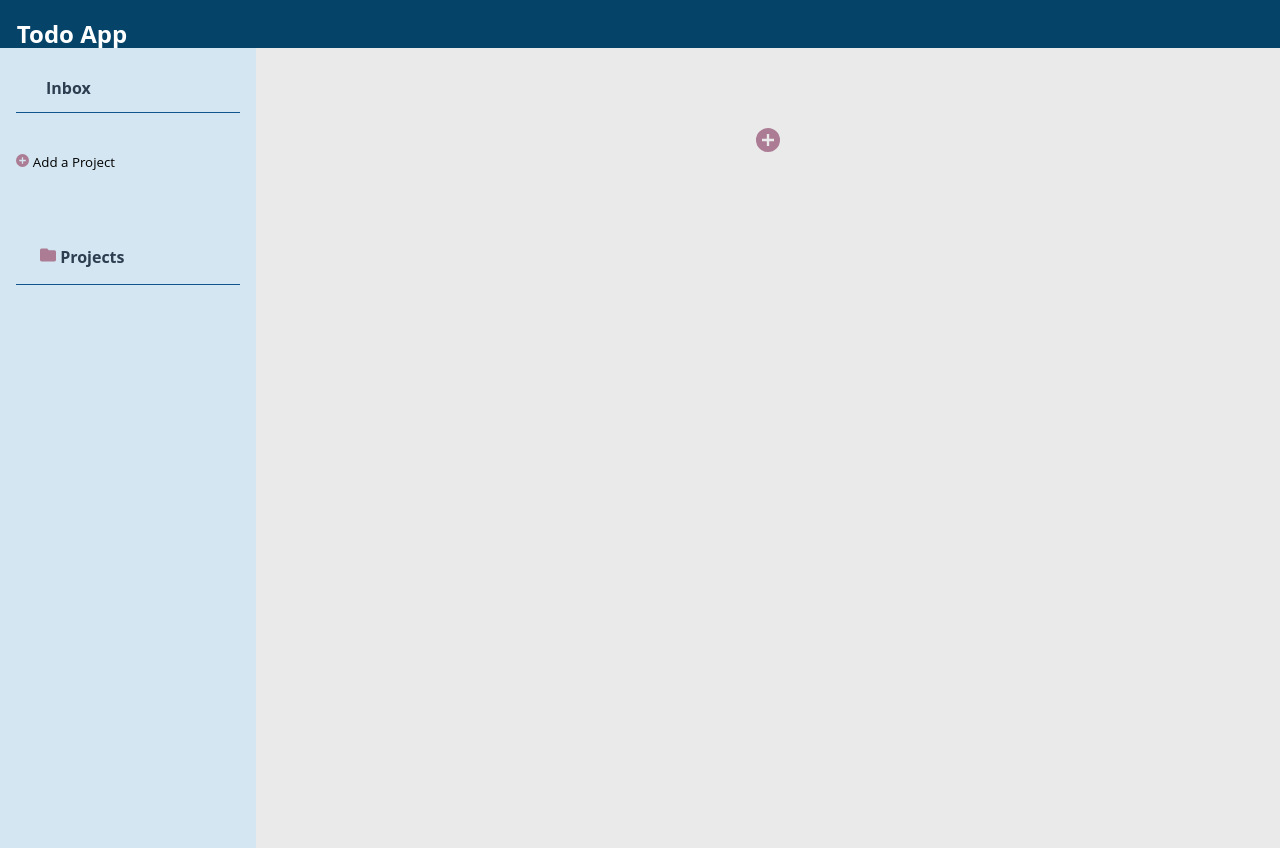
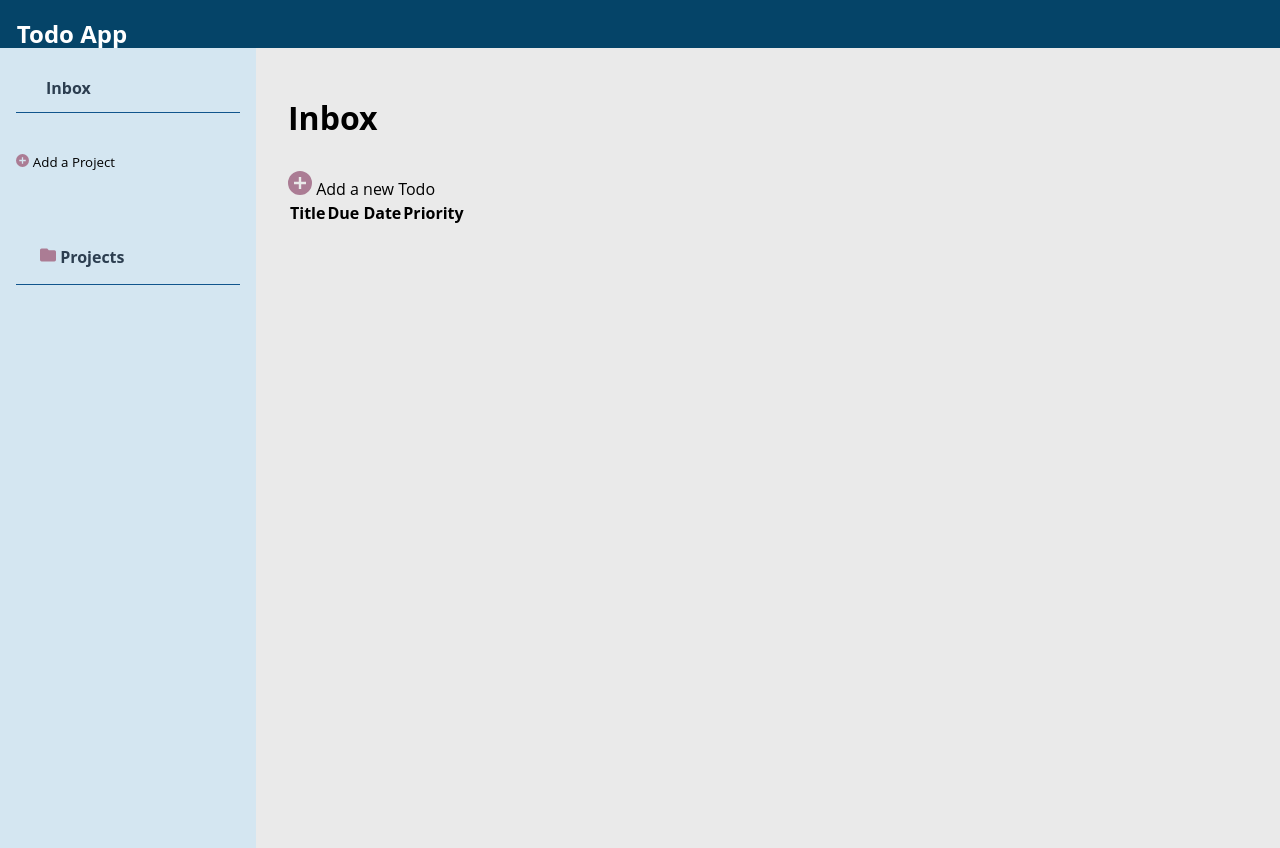
Before and after one commit to chaudhryna/todo, a website built with webpack: page src/template.html in a window 1280 px wide. Built offline with nearby package versions, Linux system fonts and the light colour scheme.

Commit message:
UI added

```diff
--- a/src/index.js
+++ b/src/index.js
@@ -13,7 +13,6 @@ const projectArray = [];
 const projectList = document.querySelector('.project-list');
 const inbox = document.querySelector('.inbox');
 const projectName = document.querySelector('#project-name');
-const main = document.querySelector('main');
 
 // Open the Project form in sidebar
 newProjectBtn.addEventListener('click', () => {
@@ -24,7 +23,7 @@ newProjectBtn.addEventListener('click', () => {
 
 // Load project page
 function loadProjectPage(e) {
-    console.log(e.target.innerText);
+    console.log(e);
     projectName.innerText = e.target.innerText;
 }
 
@@ -69,7 +68,8 @@ todoForm.addEventListener('submit', (e) => {
 
 // Load inbox
 inbox.addEventListener('click', () => {
-    console.log(inbox.dataset.project);
     projectName.textContent = '[inbox.dataset.project]';
     projectName.innerText = 'Inbox';
 })
+
+document.addEventListener('DOMContentLoaded', projectName.innerText = 'Inbox');
--- a/src/styles/style.css
+++ b/src/styles/style.css
@@ -114,8 +114,7 @@ nav h2 {
 	width: 1.5em;
 	cursor: pointer;
 	padding-top: 2em;
-	display: block;
-	margin: auto;
+    text-align:end;
 }
 
 .flex-container {
--- a/src/template.html
+++ b/src/template.html
@@ -36,6 +36,19 @@
             <h1 id="project-name"></h1>
 
             <img src="./add-solid.svg" title="Add a Todo" class="openTodoForm">
+            <span>Add a new Todo</span>
+
+            <table class="todoTable">
+            <thead>
+                <tr>
+                    <th>Title</th>
+                    <th>Due Date</th>
+                    <th>Priority</th>
+                    <th></th>
+                </tr>
+            </thead>
+            <tbody id="todo-list"></tbody>
+        </table>
         </main>
 
         <dialog class="todoModal">
```
Also changed, not shown: dist/bundlec41e480721e59514ea51.js, dist/index.html, 2 other files.
